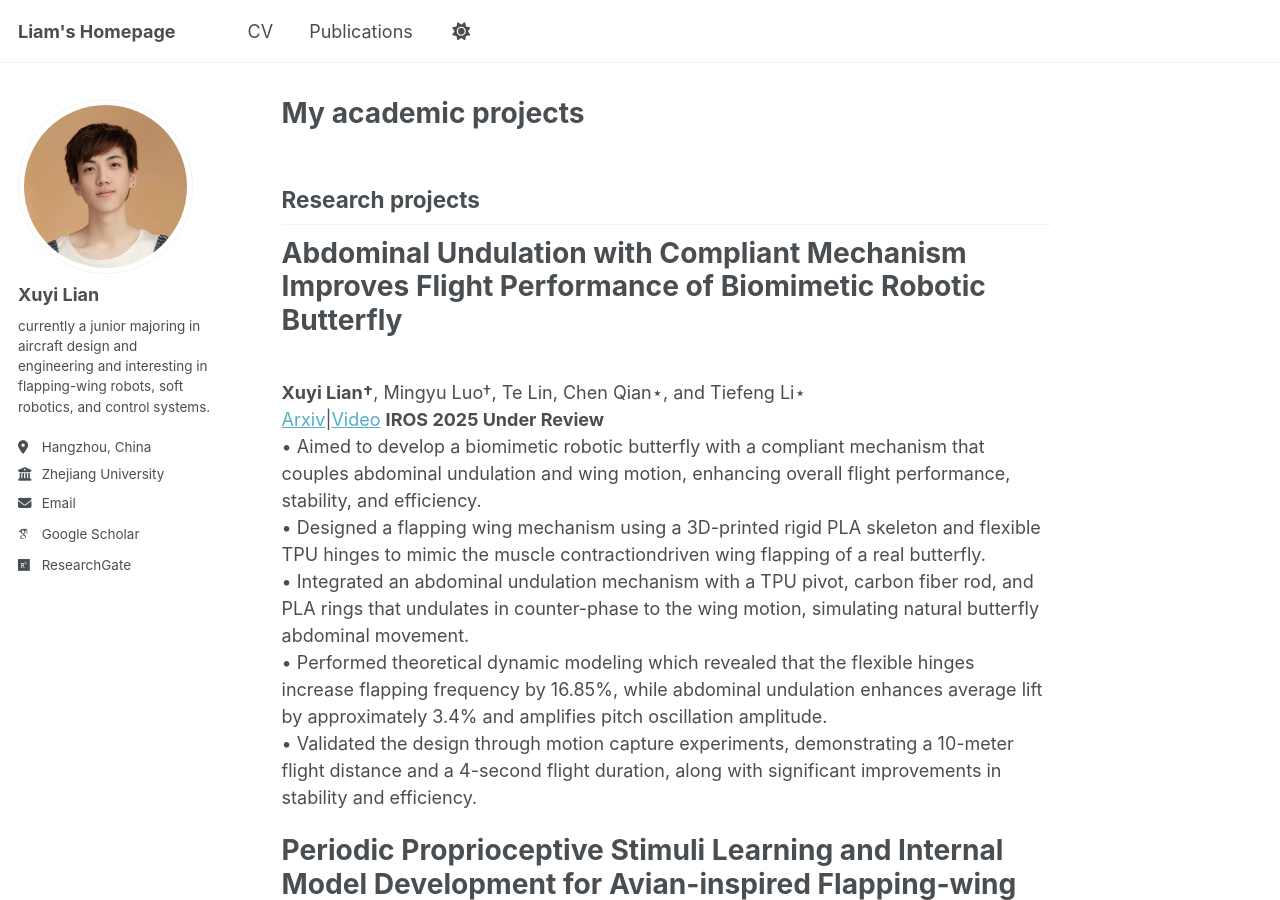
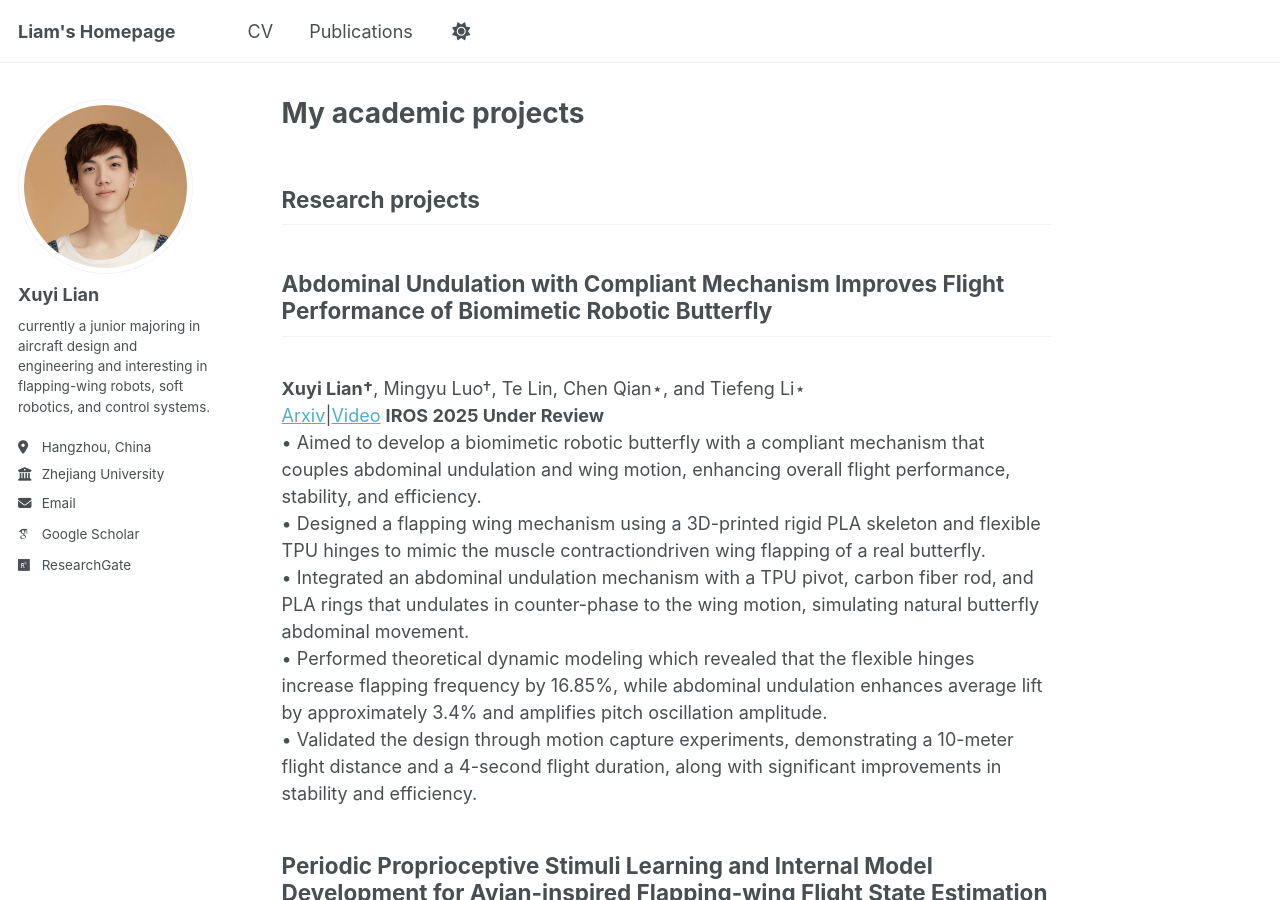
Before and after one commit to xuyilian/xuyilian.github.io, a Jekyll site: the page built from _pages/about.md, in a window 1280 px wide and 900 px high. Built offline with Jekyll 4.4.1, drawn with Linux system fonts in a browser that asks for light colours; some web fonts are replaced.

```diff
--- a/_pages/about.md
+++ b/_pages/about.md
@@ -10,7 +10,7 @@ redirect_from:
 
 Research projects
 -----
-<h1>Abdominal Undulation with Compliant Mechanism Improves Flight Performance of Biomimetic Robotic Butterfly</h1>\\
+<h2>Abdominal Undulation with Compliant Mechanism Improves Flight Performance of Biomimetic Robotic Butterfly</h2>\\
 **Xuyi Lian†**, Mingyu Luo†, Te Lin, Chen Qian⋆, and Tiefeng Li⋆\\
 [Arxiv](https://arxiv.org/pdf/2503.06516)|[Video](https://www.youtube.com/watch?v=68d5d4W_XB4)                                                     **IROS 2025 Under Review**\\
 • Aimed to develop a biomimetic robotic butterfly with a compliant mechanism that couples abdominal undulation and wing motion, enhancing overall flight performance, stability, and efficiency.\\
@@ -19,7 +19,7 @@ Research projects
 • Performed theoretical dynamic modeling which revealed that the flexible hinges increase flapping frequency by 16.85%, while abdominal undulation enhances average lift by approximately 3.4% and amplifies pitch oscillation amplitude.\\
 • Validated the design through motion capture experiments, demonstrating a 10-meter flight distance and a 4-second flight duration, along with significant improvements in stability and efficiency.
 
-<h1>Periodic Proprioceptive Stimuli Learning and Internal Model Development for Avian-inspired Flapping-wing Flight State Estimation</h1>\\
+<h2>Periodic Proprioceptive Stimuli Learning and Internal Model Development for Avian-inspired Flapping-wing Flight State Estimation</h2>\\
 Chen Qian†, Jiaxi Xing†, Jifu Yan, Mingyu Luo, Shiyu Song, **Xuyi Lian**, Yongchun Fang, Fei Gao, and Tiefeng Li\\
 [Arxiv]|[Video]          **IEEE Transaction on Industrial Electronics Under Review**\\
 
```
